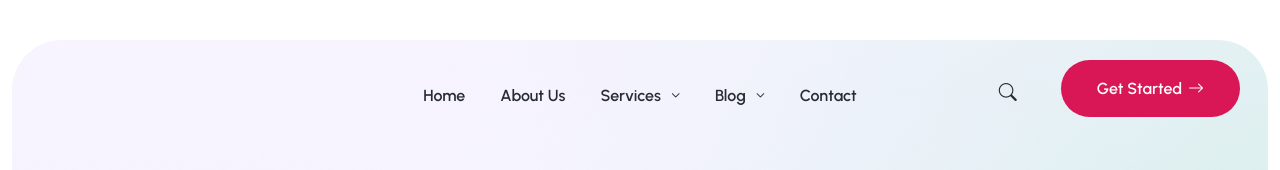
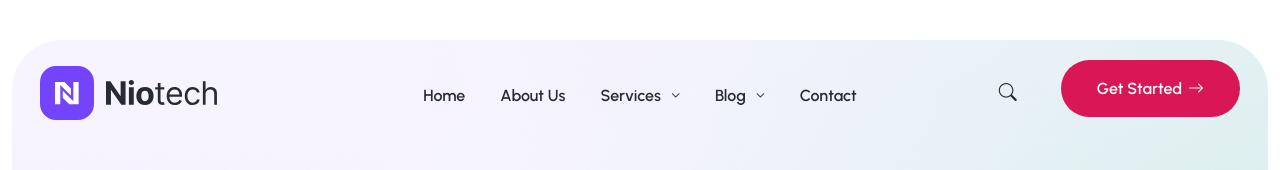
Before and after one commit to sanjai06/Ridy-website-new, a Next.js app: page / in a window 1280 px wide. Shown: the top 170 px of the page. Built offline with nearby package versions, Linux system fonts and the light colour scheme.

Commit message:
home changes

```diff
--- a/src/app/Components/Header/Header1.jsx
+++ b/src/app/Components/Header/Header1.jsx
@@ -43,7 +43,7 @@ export default function Header1({ variant }) {
           <div className="cs_main_header_in">
             <div className="cs_main_header_left">
             <Link className="cs_site_branding" href="/">
-                {/* <Image src="/assets/images/logo/logo.svg" alt="img" width={177} height={54}   /> */}
+                <Image src="/assets/images/logo/logo.svg" alt="img" width={177} height={54}   />
               </Link>
               </div>
               <div className="cs_main_header_center">
```
